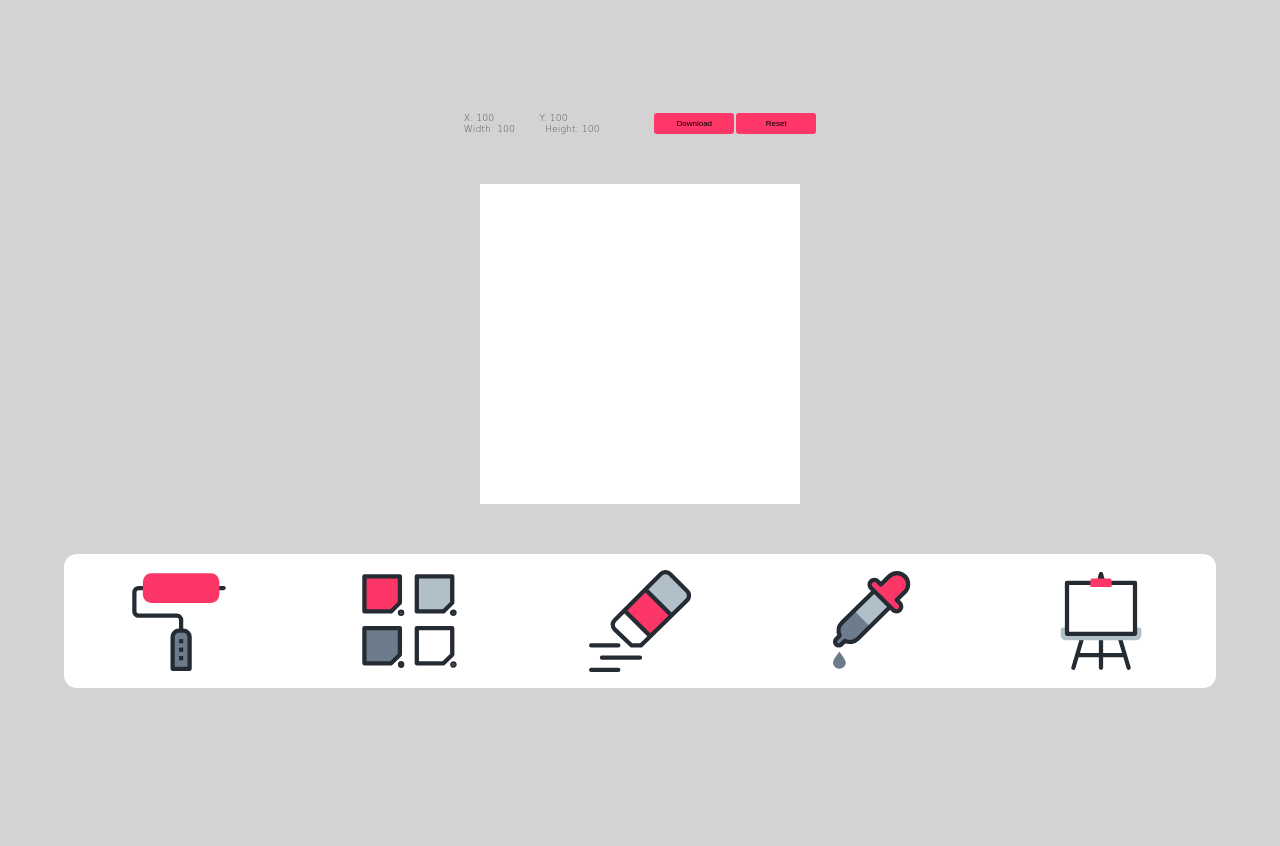
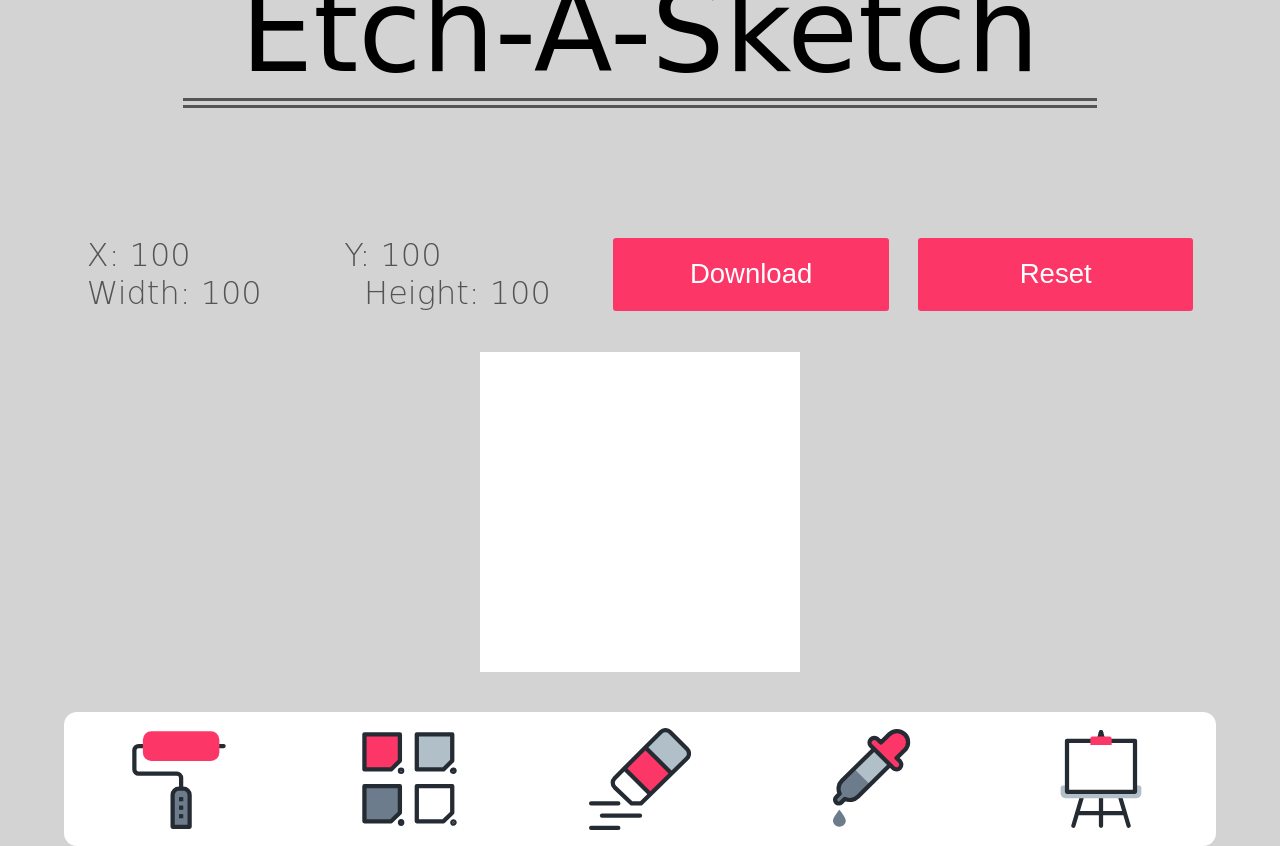
Before and after one commit to riandrei/etch-a-sketch, a plain HTML site: page index.html in a window 1280 px wide. Before the commit the page ends 800 px from the top, so only its background shows below. Drawn offline with Linux system fonts and the light colour scheme; a web font is replaced by a local one.

Commit message:
Created a title header

```diff
--- a/index.html
+++ b/index.html
@@ -11,6 +11,7 @@
     <link rel="stylesheet" href="styles.css" />
   </head>
   <body>
+    <header>Etch-A-Sketch</header>
     <section class="indicators-and-buttons">
       <div class="indicators">
         <div class="coordinates">
--- a/styles.css
+++ b/styles.css
@@ -14,17 +14,26 @@ body {
   height: 100vh;
 }
 
+header {
+  color: black;
+  border-top: 1rem double #545454;
+  border-bottom: 1rem double #545454;
+  font-size: 9vw;
+  padding: 0 0.5em;
+  margin-bottom: 10vw;
+}
+
 .indicators-and-buttons {
   display: flex;
   align-items: center;
   justify-content: space-between;
-  gap: 14em;
+  gap: 9em;
 }
 .coordinates,
 .canvas-dimensions {
   color: #545454;
   display: flex;
-  font-size: 1.5rem;
+  font-size: 4vw;
   font-weight: 100;
 }
 .coordinates {
@@ -34,10 +43,12 @@ body {
   gap: 2em;
 }
 .buttons > * {
-  background-color: #ff3768;
+  background-color: #fc3768;
+  color: white;
   border: none;
   border-radius: 3px;
-  font-size: 0.8rem;
+  font-size: 2.15vw;
+  margin: 0 0 0 1em;
   padding: 0.75em 0;
   width: 10em;
 }
@@ -46,7 +57,7 @@ body {
   display: grid;
   grid-template-columns: repeat(16, 1fr);
   max-width: 320px;
-  margin: 5rem auto;
+  margin: 4rem auto;
 }
 .canvas > * {
   background-color: white;
```
